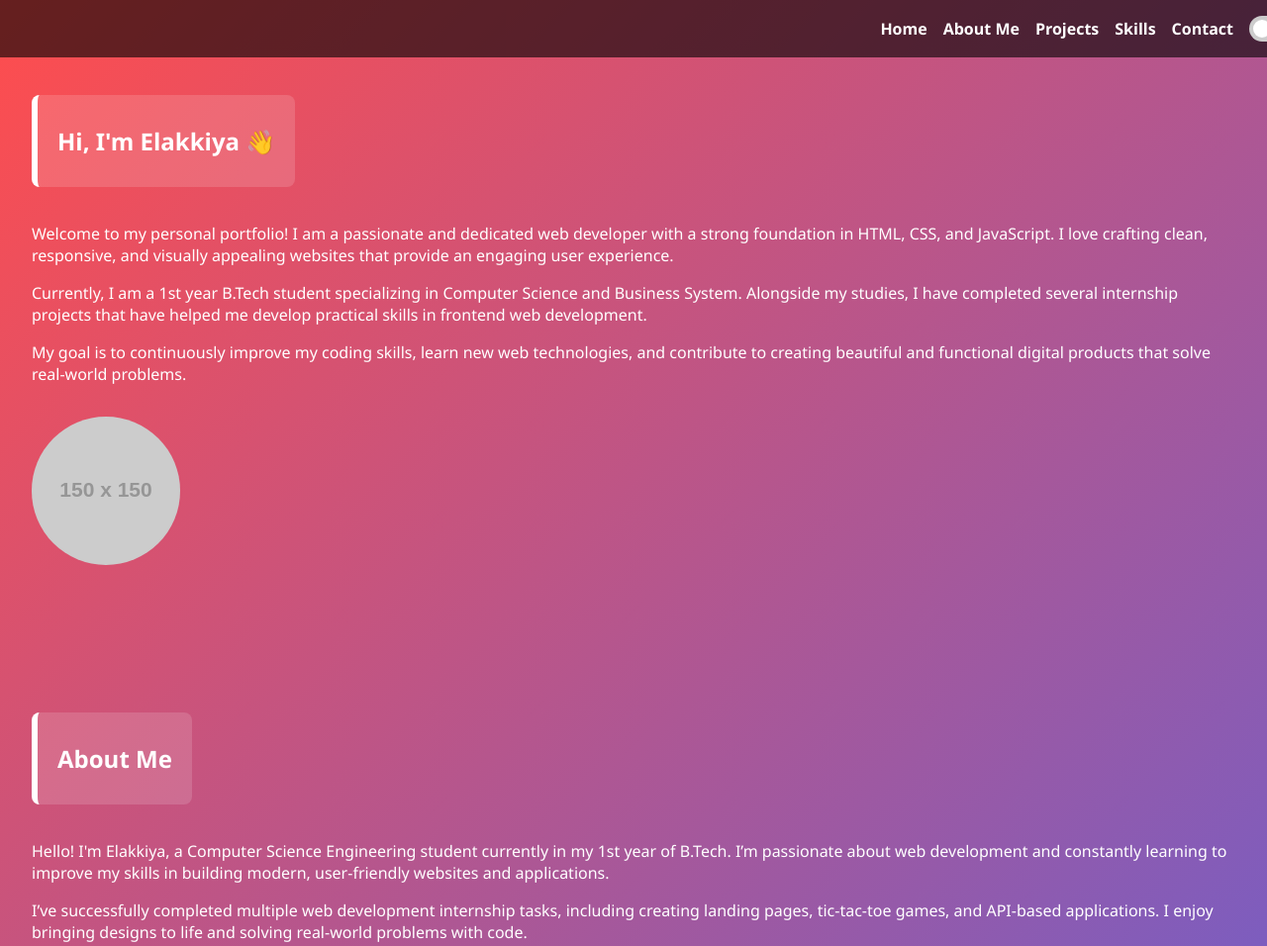
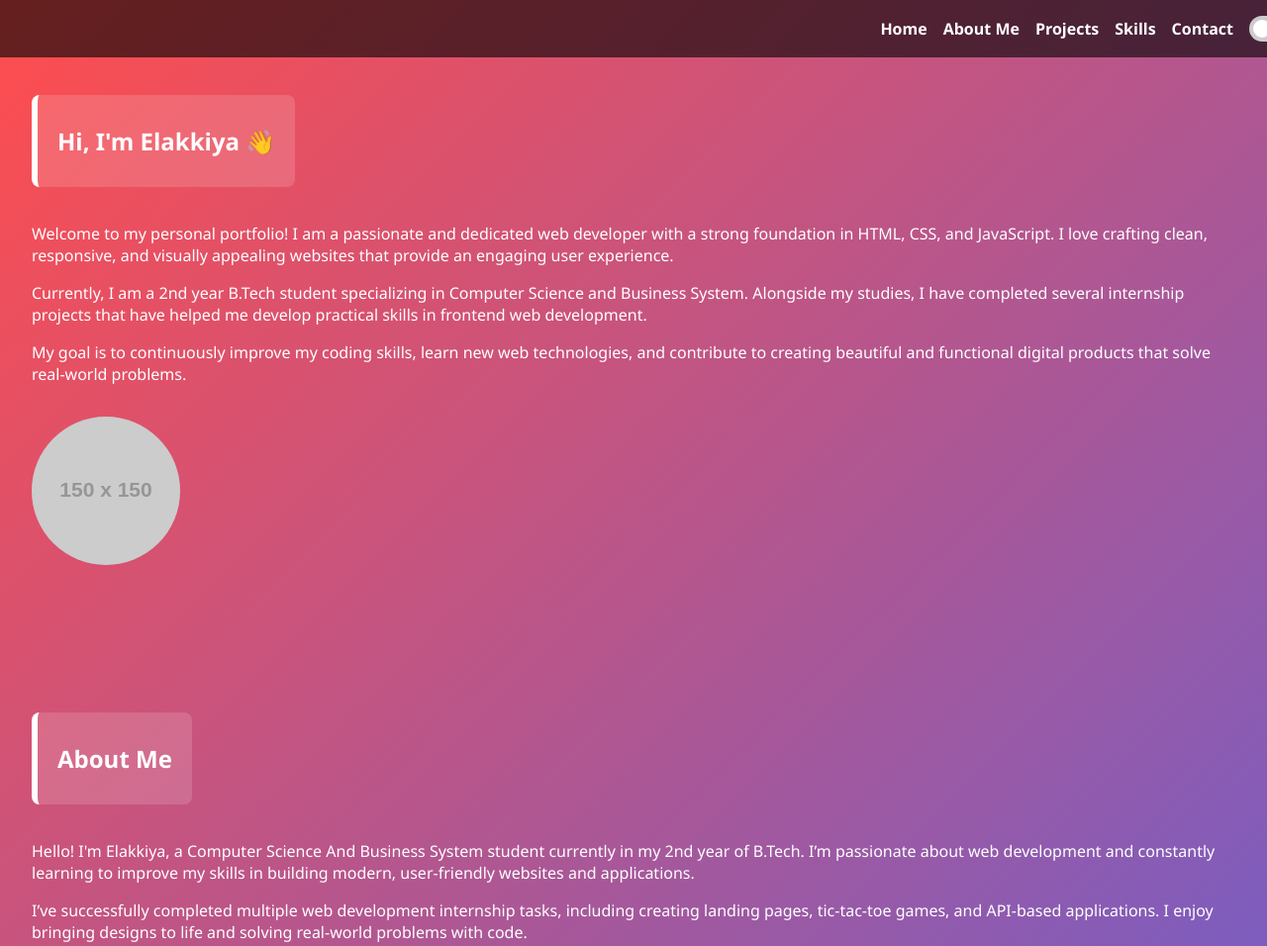
Before and after one commit to Elakkiya2708/PRODIGY_WD_04, a plain HTML site: page index.html in a window 1280 px wide. Shown: the top 956 px of the page at 99% size. Drawn offline with Linux system fonts and the light colour scheme; placeholder pictures from the web are drawn by us.

Commit message:
Update education year and personal introduction

```diff
--- a/index.html
+++ b/index.html
@@ -34,7 +34,7 @@
       Welcome to my personal portfolio! I am a passionate and dedicated web developer with a strong foundation in HTML, CSS, and JavaScript. I love crafting clean, responsive, and visually appealing websites that provide an engaging user experience.
     </p>
     <p>
-      Currently, I am a 1st year B.Tech student specializing in Computer Science and Business System. Alongside my studies, I have completed several internship projects that have helped me develop practical skills in frontend web development.
+      Currently, I am a 2nd year B.Tech student specializing in Computer Science and Business System. Alongside my studies, I have completed several internship projects that have helped me develop practical skills in frontend web development.
     </p>
     <p>
       My goal is to continuously improve my coding skills, learn new web technologies, and contribute to creating beautiful and functional digital products that solve real-world problems.
@@ -46,7 +46,7 @@
 
   <section id="about" class="section about">
     <div class="heading-box animate"><h2>About Me</h2></div>
-    <p>Hello! I'm Elakkiya, a Computer Science Engineering student currently in my 1st year of B.Tech. I’m passionate about web development and constantly learning to improve my skills in building modern, user-friendly websites and applications.</p>
+    <p>Hello! I'm Elakkiya, a Computer Science And Business System student currently in my 2nd year of B.Tech. I’m passionate about web development and constantly learning to improve my skills in building modern, user-friendly websites and applications.</p>
     <p>I’ve successfully completed multiple web development internship tasks, including creating landing pages, tic-tac-toe games, and API-based applications. I enjoy bringing designs to life and solving real-world problems with code.</p>
     <p><strong>Education:</strong> B.Tech in Computer Science and Business System</p>
     <p><strong>Internship:</strong> Web Developer Intern at Prodigy InfoTech</p>
```
